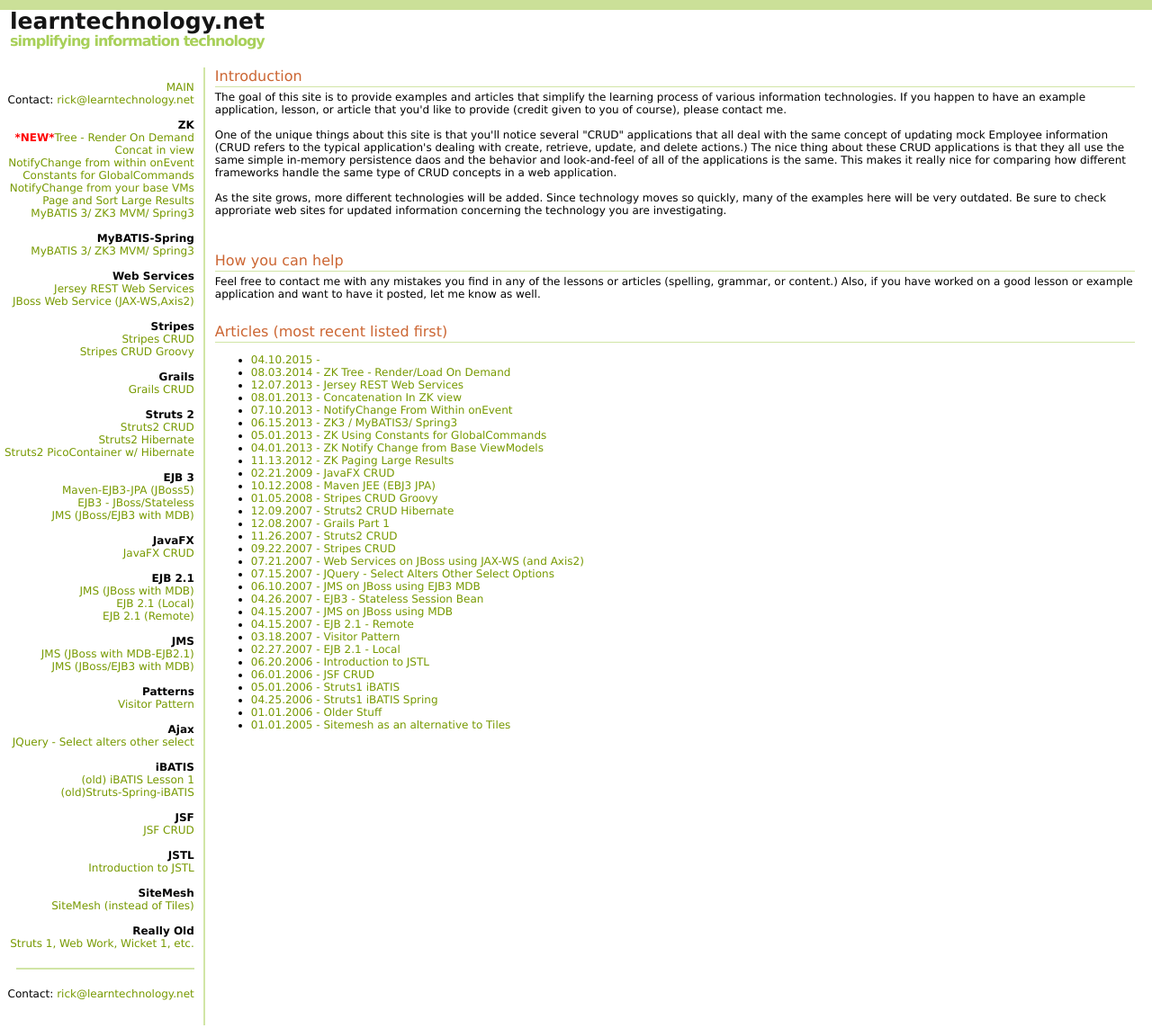
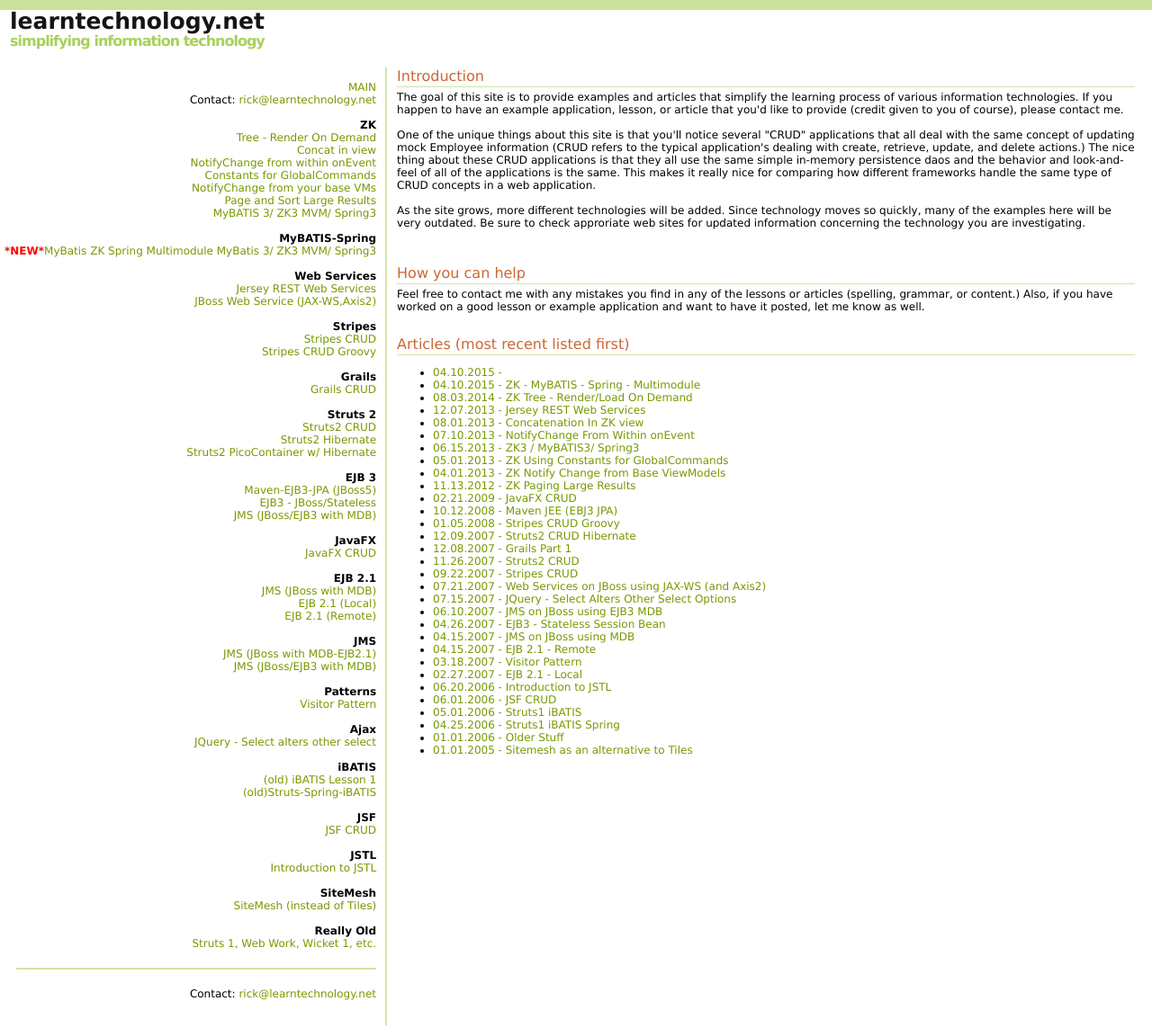
Before and after one commit to rickcr/rickcr.github.com, a Jekyll site: the page built from index.md, in a window 1280 px wide. Shown: the whole page at 90% size. Built offline with Jekyll 4.4.1, drawn with Linux system fonts in a browser that asks for light colours.

Commit message:
mybatis spring zk multimodule entry

```diff
--- a/_includes/navigation.html
+++ b/_includes/navigation.html
@@ -6,7 +6,7 @@
                 <br/>
                 <b>ZK</b>
                 <br/>
-                <span style="font-weight:bold;color:red">*NEW*</span><a href="{% post_url 2014-08-03-zk-tree-ondemand%}">Tree - Render On Demand</a><br/>
+                <a href="{% post_url 2014-08-03-zk-tree-ondemand%}">Tree - Render On Demand</a><br/>
                 <a href="{% post_url 2013-08-01-zk-concat %}">Concat in view</a><br/>
                 <a href="{% post_url 2013-07-10-notify-change-from-message-event %}">NotifyChange from within onEvent</a><br/>
                 <a href="{% post_url 2013-05-01-constants-global-commands %}">Constants for GlobalCommands</a><br/>
@@ -17,7 +17,8 @@
                 <br/>
                 <b>MyBATIS-Spring</b>
                 <br/>
-                <a href="{% post_url 2013-06-15-zk-mybatis-spring %}">MyBATIS 3/ ZK3 MVM/ Spring3</a>
+                <span style="font-weight:bold;color:red">*NEW*</span><a href="{% post_url 2015-04-10-zk-mybatis-spring-multimodule %}">MyBatis ZK Spring Multimodule</a>
+                <a href="{% post_url 2013-06-15-zk-mybatis-spring %}">MyBatis 3/ ZK3 MVM/ Spring3</a>
                 <br/>
                 <br/>
                 <b>Web Services</b>
```
Also changed, not shown: _posts/2015-04-10-zk-mybatis-spring-multimodule.md (added, +12 -0 lines).
